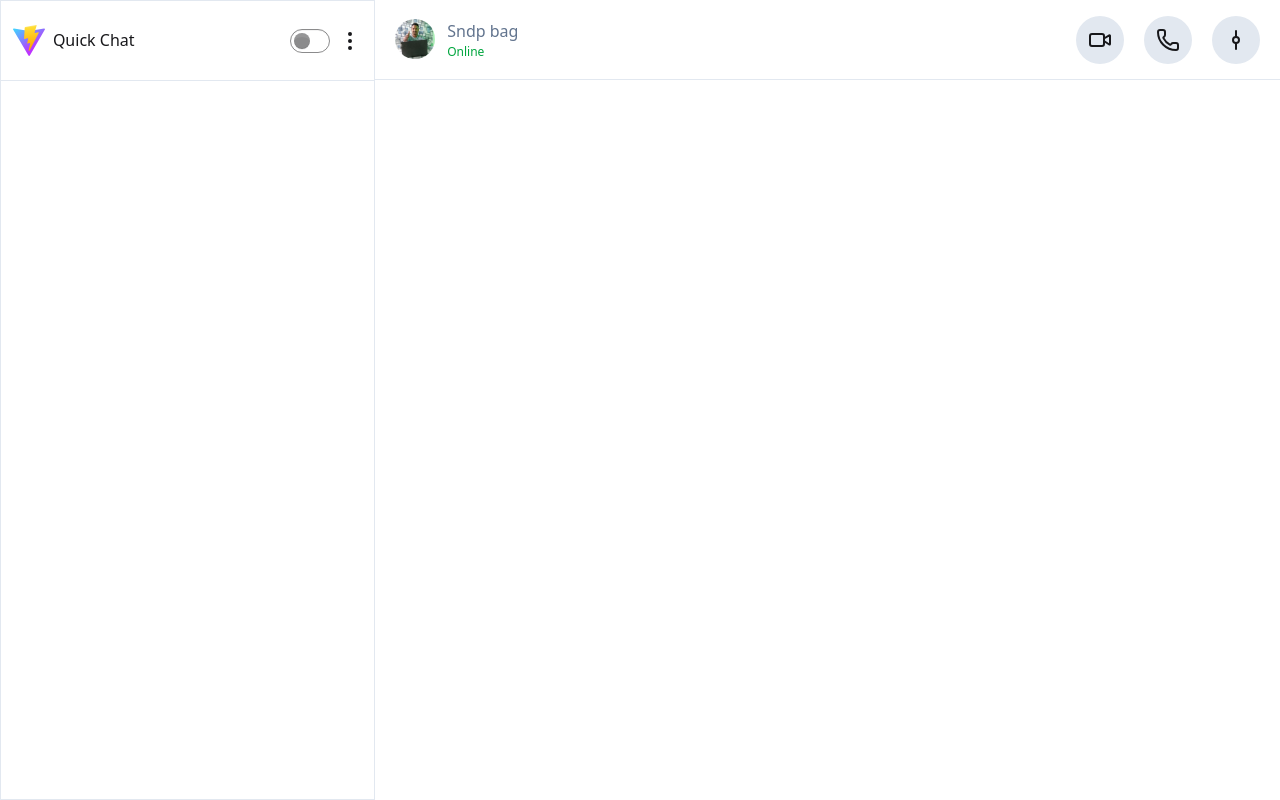
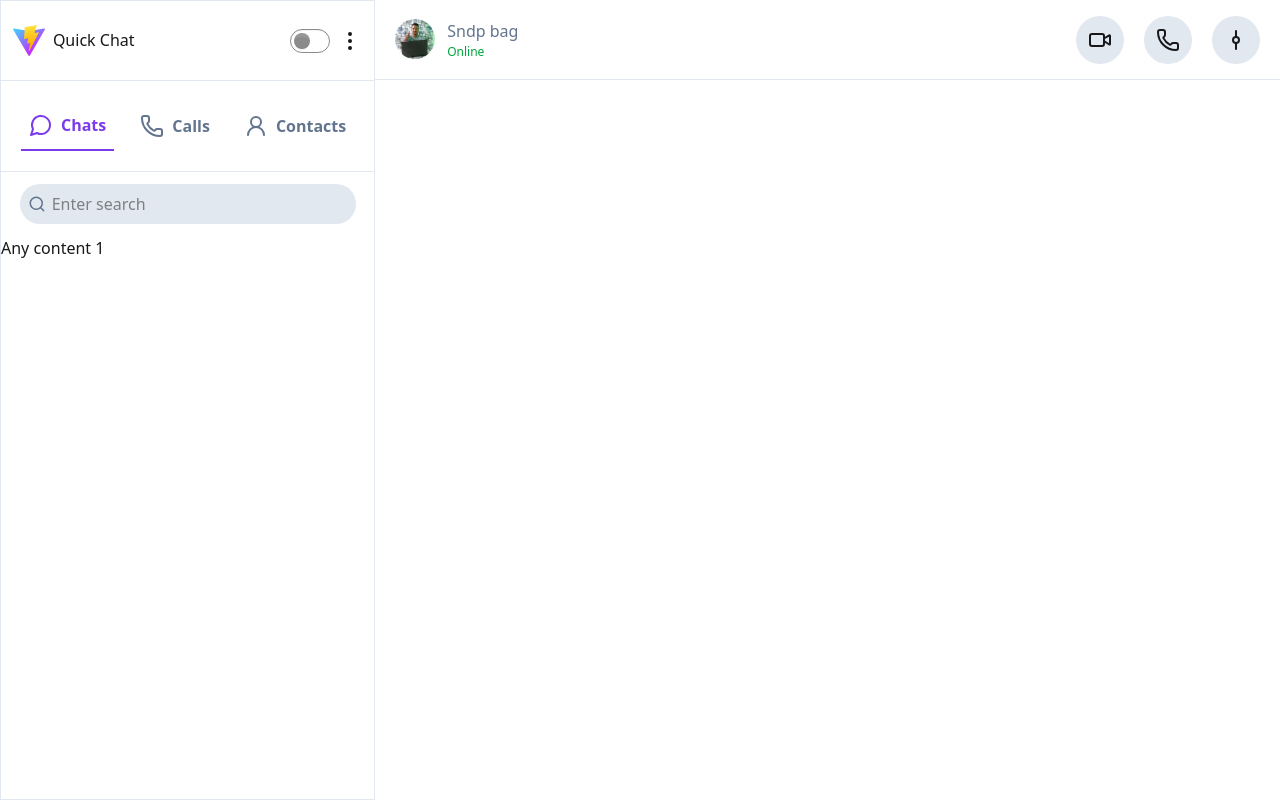
Before and after one commit to sndpbag/Quick-Chat-App, a React (Vite) app: page / in a window 1280 px wide. Built offline with nearby package versions, Linux system fonts and the light colour scheme.

Commit message:
add search bar with tab section

```diff
--- a/package.json
+++ b/package.json
@@ -17,6 +17,7 @@
     "react": "^19.0.0",
     "react-dom": "^19.0.0",
     "react-router-dom": "^7.2.0",
+    "react-tabs": "^6.1.0",
     "sort-by": "^0.0.2",
     "tailwindcss": "^4.0.9"
   },
--- a/src/Components/Sidebar.jsx
+++ b/src/Components/Sidebar.jsx
@@ -1,11 +1,13 @@
-import { EllipsisVertical, Menu } from 'lucide-react';
+import { ChartArea, EllipsisVertical, Menu, MessageCircle, Phone, Search, UserRound } from 'lucide-react';
 import React from 'react';
+import { Tab, TabList, TabPanel, Tabs } from 'react-tabs';
+import 'react-tabs/style/react-tabs.css';
 
 const Sidebar = () => {
     return (
-         <div className='w-[530px] h-full border-[1px] border-slate-200'>
+        <div className='w-[530px] h-full border-[1px] border-slate-200'>
             <div className='w-full h-20  border-b-[1px]  border-slate-200 px-3 flex justify-between items-center'>
-              {/* this band name */}
+                {/* this band name */}
 
                 <div className='band-name flex justify-center items-center gap-2'>
                     <img src="/public/vite.svg" alt="" />
@@ -13,12 +15,37 @@ const Sidebar = () => {
                 </div>
                 <div className="dark-mode flex justify-center items-center gap-2">
                     {/*  dark button */}
-                <input type="checkbox" value="synthwave" className="toggle theme-controller" />
-                <EllipsisVertical />
+                    <input type="checkbox" value="synthwave" className="toggle theme-controller" />
+                    <EllipsisVertical />
                 </div>
             </div>
 
-         </div>
+            {/*  tab option start */}
+
+            <Tabs className='  border-0'>
+    <TabList className=' flex justify-between items-center   px-5 py-5'>
+      <Tab className='focus:outline-none px-2 py-3 text-slate-500 font-extrabold cursor-pointer flex gap-2'> <MessageCircle /> Chats</Tab>
+      <Tab className='focus:outline-none px-2 py-3  text-slate-500 font-extrabold cursor-pointer flex gap-2'><Phone /> Calls</Tab>
+      <Tab className='focus:outline-none px-2 py-3 text-slate-500 font-extrabold cursor-pointer flex gap-2'> <UserRound /> Contacts</Tab>
+    </TabList>
+      <hr className='text-slate-200' />
+    <div className='w-full flex justify-center relative'>
+    <Search className='scale-75 text-slate-500 absolute left-6 top-5' />
+    <input type="text" placeholder='Enter search' className='mt-3 mb-3 px-8 py-2 w-[90%] border-0 bg-slate-200 rounded-4xl  focus:outline-violet-600' />
+    </div>
+
+    <TabPanel>
+      <h2>Any content 1</h2>
+    </TabPanel>
+    <TabPanel>
+      <h2>Any content 2</h2>
+    </TabPanel>
+    <TabPanel>
+      <h2>Any content 3</h2>
+    </TabPanel>
+  </Tabs>
+
+        </div>
     );
 };
 
--- a/src/index.css
+++ b/src/index.css
@@ -8,3 +8,10 @@
     --dark-bg: #111827;
     --dark-card: #1F2937;
   }
+
+
+  .react-tabs__tab--selected {
+    border-bottom:2px solid var(--primary) !important;
+    font-weight:bolder !important;
+    color: var(--primary) !important;
+  }
```
Also changed, not shown: 1 other file (tests, documents, lock files or other folders).
